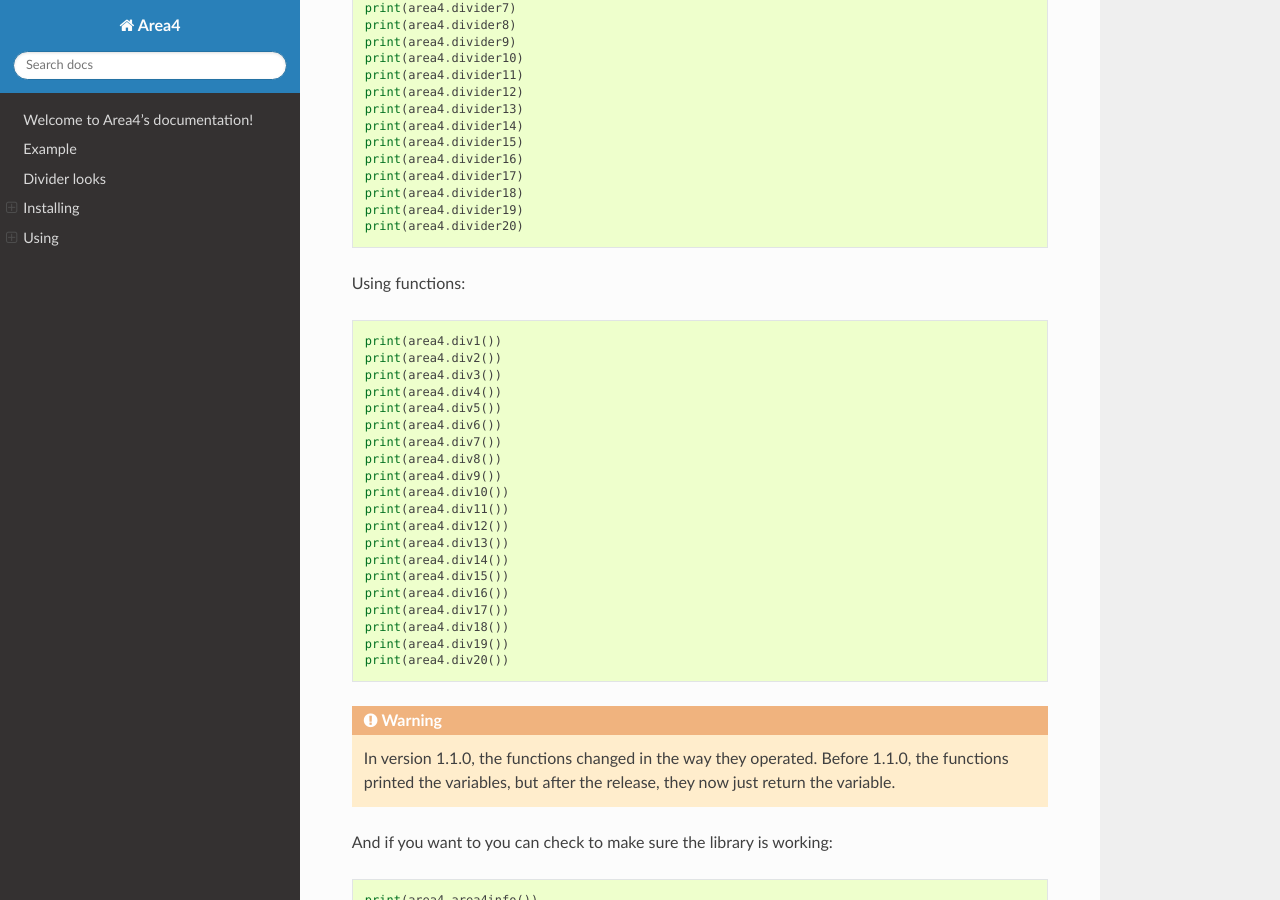
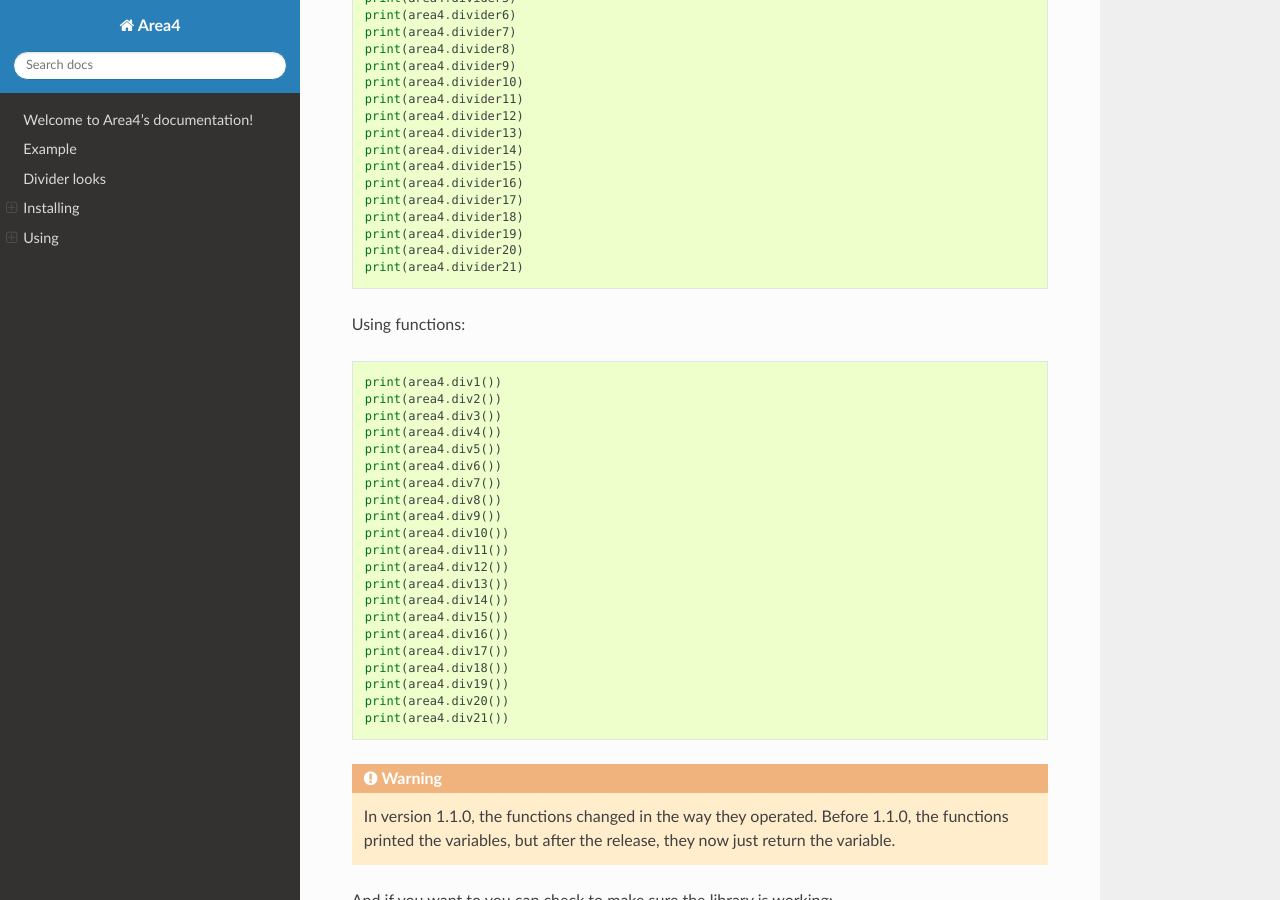
Before and after one commit to area4lib/area4, a Sphinx documentation site: the page built from docs/index.rst, in a window 1280 px wide and 900 px high, scrolled down 2319 px. Built offline with Sphinx 7.4.7 and the Read the Docs theme 2.0.0, drawn with Linux system fonts in a browser that asks for light colours.

Commit message:
added shrug divider docs

```diff
--- a/docs/index.rst
+++ b/docs/index.rst
@@ -140,6 +141,7 @@ Just using plain print commands:
     print(area4.divider18)
     print(area4.divider19)
     print(area4.divider20)
+    print(area4.divider21)
 
 Using functions:
 
@@ -165,6 +167,7 @@ Using functions:
     print(area4.div18())
     print(area4.div19())
     print(area4.div20())
+    print(area4.div21())
 
 .. warning:: In version 1.1.0, the functions changed in the way they operated.  Before 1.1.0, the functions printed the variables, but after the release, they now just return the variable.
 
```
Also changed, not shown: other parts of docs/index.rst (+1 -0 lines).
